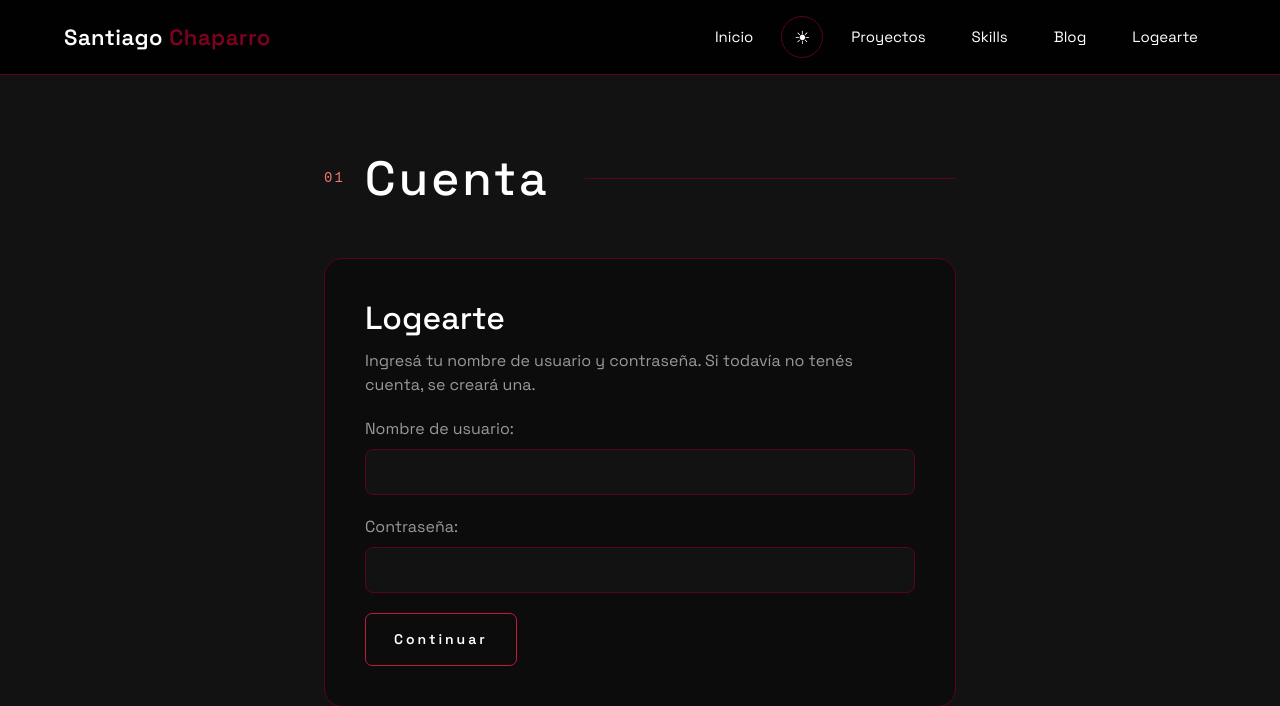
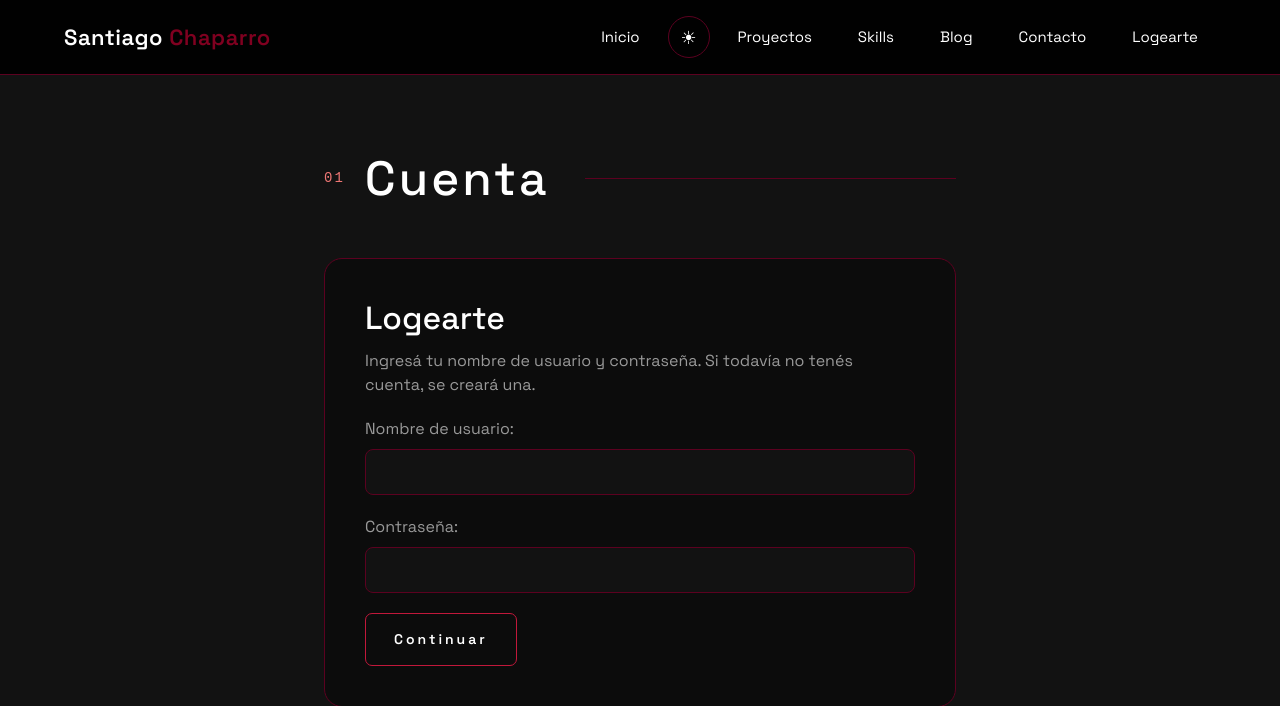
Before and after one commit to chapi123/blogdelGOAT, a Django app: page /blog/cuenta/ in a window 1280 px wide. Shown: the top 706 px of the page. Run offline with Django 5.2, Linux system fonts and the light colour scheme.

Commit message:
arregle algunos errores

```diff
--- a/blog/forms.py
+++ b/blog/forms.py
@@ -23,7 +23,12 @@ class AccountForm(forms.Form):
 
 
 class CommentForm(ModelForm):
+    content = forms.CharField(
+        label='Contenido',
+        max_length=500,
+        widget=forms.Textarea(attrs={'maxlength': '500'}),
+    )
+
     class Meta:
         model = Comment
         fields = ['content']
-        labels = {'content': 'Contenido'}
--- a/blog/templates/blog/layout.html
+++ b/blog/templates/blog/layout.html
@@ -12,6 +12,7 @@
     <link rel="preconnect" href="https://fonts.googleapis.com">
     <link rel="preconnect" href="https://fonts.gstatic.com" crossorigin>
 
+    <script src="{% static 'portfolio/theme.js' %}"></script>
     <link href="https://fonts.googleapis.com/css2?family=Space+Grotesk:wght@300;400;500;600;700&display=swap" rel="stylesheet">
     <link href="https://cdn.jsdelivr.net/npm/bootstrap@5.3.8/dist/css/bootstrap.min.css" rel="stylesheet">
 
@@ -40,9 +41,7 @@
                     <a href="{% url 'blog:index' %}" class="home-btn">Blog</a>
                 {% endif %}
 
-                {% if request.resolver_match.url_name != 'account' and request.resolver_match.url_name != 'logged_out' %}
-                    <a href="{% url 'home' %}#contact" class="home-btn">Contacto</a>
-                {% endif %}
+                <a href="{% url 'home' %}#contact" class="home-btn">Contacto</a>
                 {% if user.is_authenticated %}
                     <form method="post" action="{% url 'blog:logout' %}" class="header-logout-form">
                         {% csrf_token %}
--- a/portfolio/static/portfolio/style.css
+++ b/portfolio/static/portfolio/style.css
@@ -22,7 +22,7 @@
     --on-accent: #ffffff;
 }
 
-:root:has(#theme-toggle:checked) {
+:root[data-theme="light"] {
     --bg-color: #f4f4f4;
     --header-color: rgba(255, 255, 255, 0.92);
     --text-color: #121212;
--- /dev/null
+++ b/portfolio/static/portfolio/theme.js
@@ -0,0 +1,22 @@
+(() => {
+    const themeStorageKey = 'blogdelgoat-theme';
+    const savedTheme = localStorage.getItem(themeStorageKey);
+
+    if (savedTheme === 'light') {
+        document.documentElement.dataset.theme = 'light';
+    }
+
+    document.addEventListener('DOMContentLoaded', () => {
+        const themeToggle = document.getElementById('theme-toggle');
+        if (!themeToggle) {
+            return;
+        }
+
+        themeToggle.checked = document.documentElement.dataset.theme === 'light';
+        themeToggle.addEventListener('change', () => {
+            const theme = themeToggle.checked ? 'light' : 'dark';
+            document.documentElement.dataset.theme = theme;
+            localStorage.setItem(themeStorageKey, theme);
+        });
+    });
+})();
--- a/portfolio/templates/portfolio/index.html
+++ b/portfolio/templates/portfolio/index.html
@@ -12,6 +12,7 @@
     <link rel="preconnect" href="https://fonts.googleapis.com">
     <link rel="preconnect" href="https://fonts.gstatic.com" crossorigin>
 
+    <script src="{% static 'portfolio/theme.js' %}"></script>
     <link href="https://fonts.googleapis.com/css2?family=Space+Grotesk:wght@300;400;500;600;700&display=swap" rel="stylesheet">
     <link href="https://cdn.jsdelivr.net/npm/bootstrap@5.3.8/dist/css/bootstrap.min.css" rel="stylesheet">
     <link rel="stylesheet" href="{% static 'portfolio/style.css' %}">
```
Also changed, not shown: blog/tests.py (+18 -4 lines), db.sqlite3.
